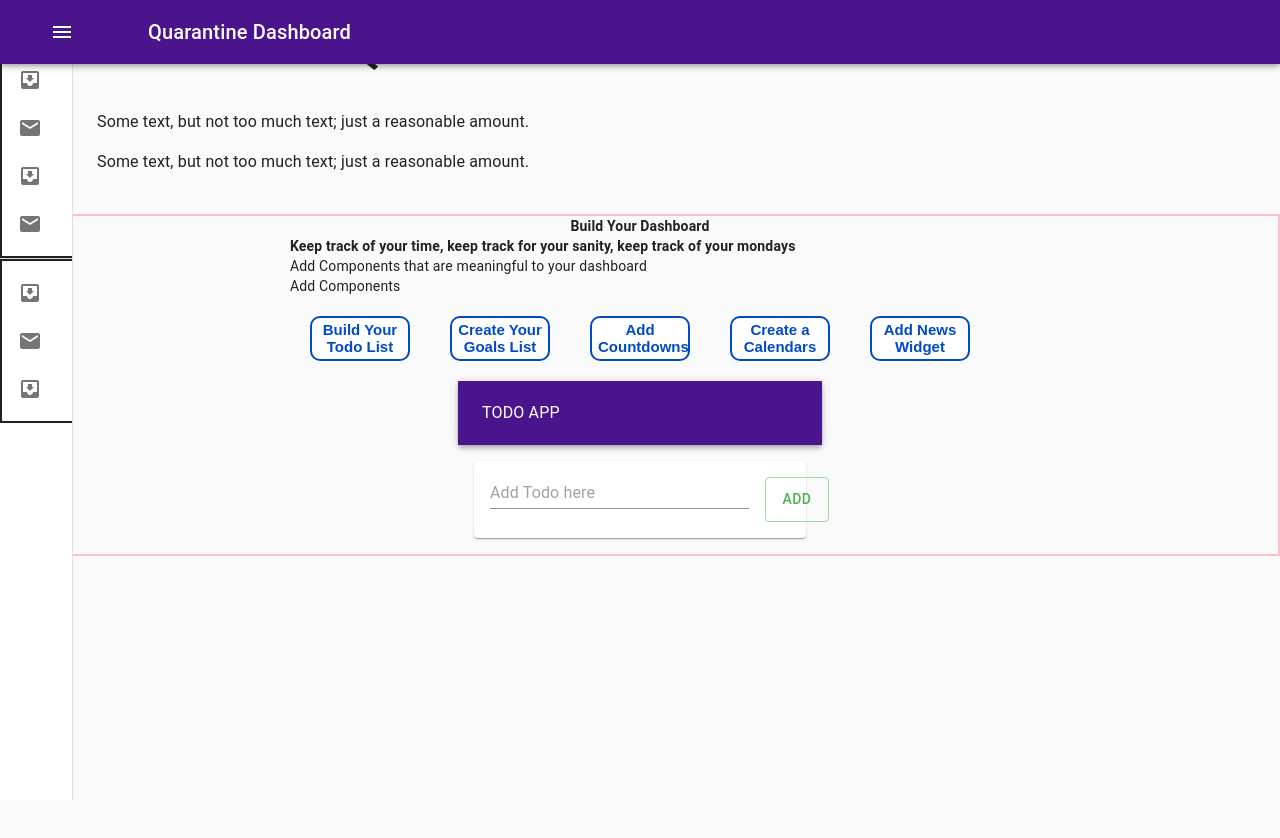
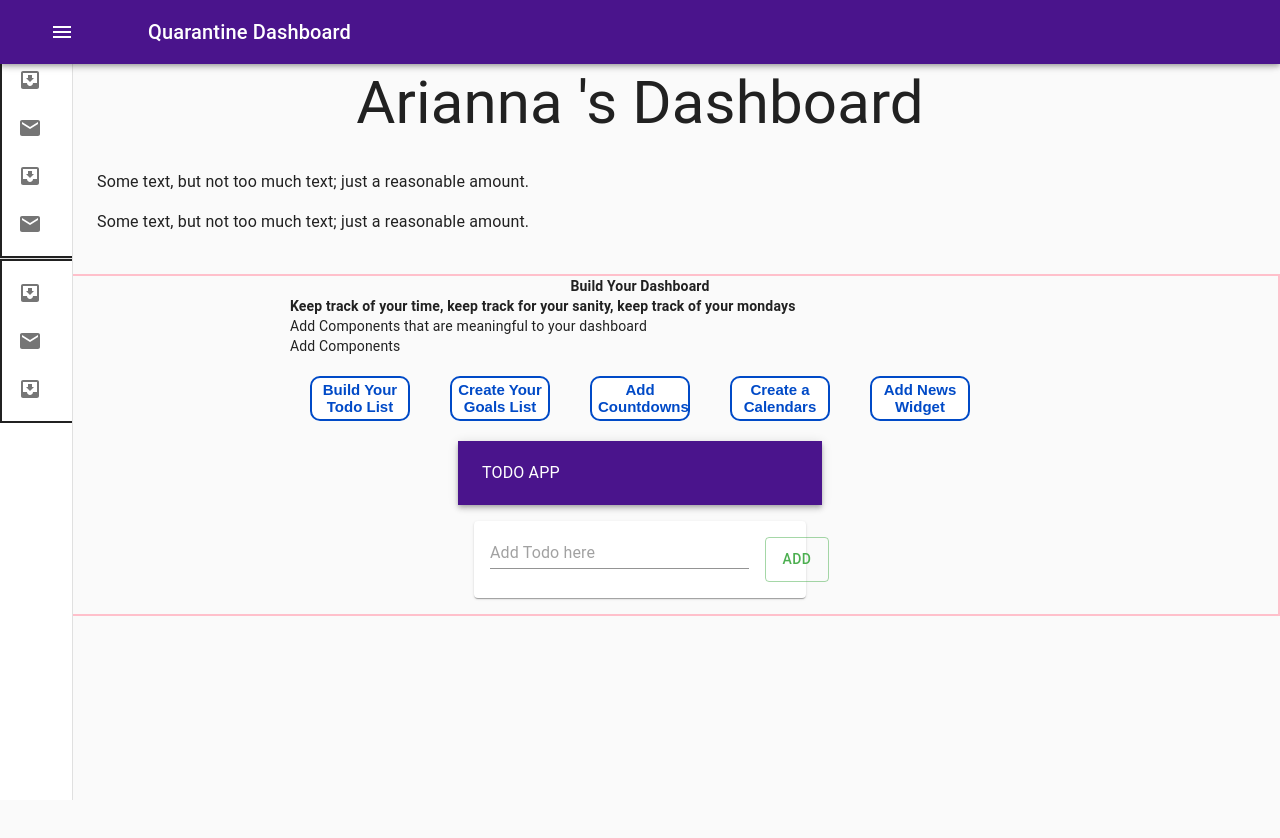
Before and after one commit to unachoza/Quarantine-Dashboard, a React (Create React App) app: page / in a window 1280 px wide. Shown: the top 838 px of the page. Before the commit the page ends 800 px from the top, so only its background shows below. Built offline with nearby package versions, Linux system fonts and the light colour scheme.

Commit message:
added user constants

```diff
--- a/src/App.js
+++ b/src/App.js
@@ -5,12 +5,13 @@ import UserDashboard from 'Pages/UserDashboard/UserDashboard.pages.js';
 import BuildDashboard from 'Pages/BuildDashboard/BuildDashboard.pages.js';
 import MiniDrawer from 'Components/LeftSlideDrawer/LeftSlideDrawer.component.js';
 import './App.css';
+import { USER } from 'Constants/User';
 
 function App() {
   return (
     <ThemeProvider theme={theme}>
       <div className="app-container">
-        <div style={{ fontSize: '60px', textAlign: 'center' }}>Quarantine Dashboard</div>
+        <div style={{ fontSize: '60px', textAlign: 'center', marginTop: '60px' }}>{USER.name}'s Dashboard</div>
         <MiniDrawer />
         <BuildDashboard />
         <div className="pages"></div>
--- /dev/null
+++ b/src/Constants/User.js
@@ -0,0 +1,3 @@
+export const USER = {
+  name: 'Arianna ',
+};
```
